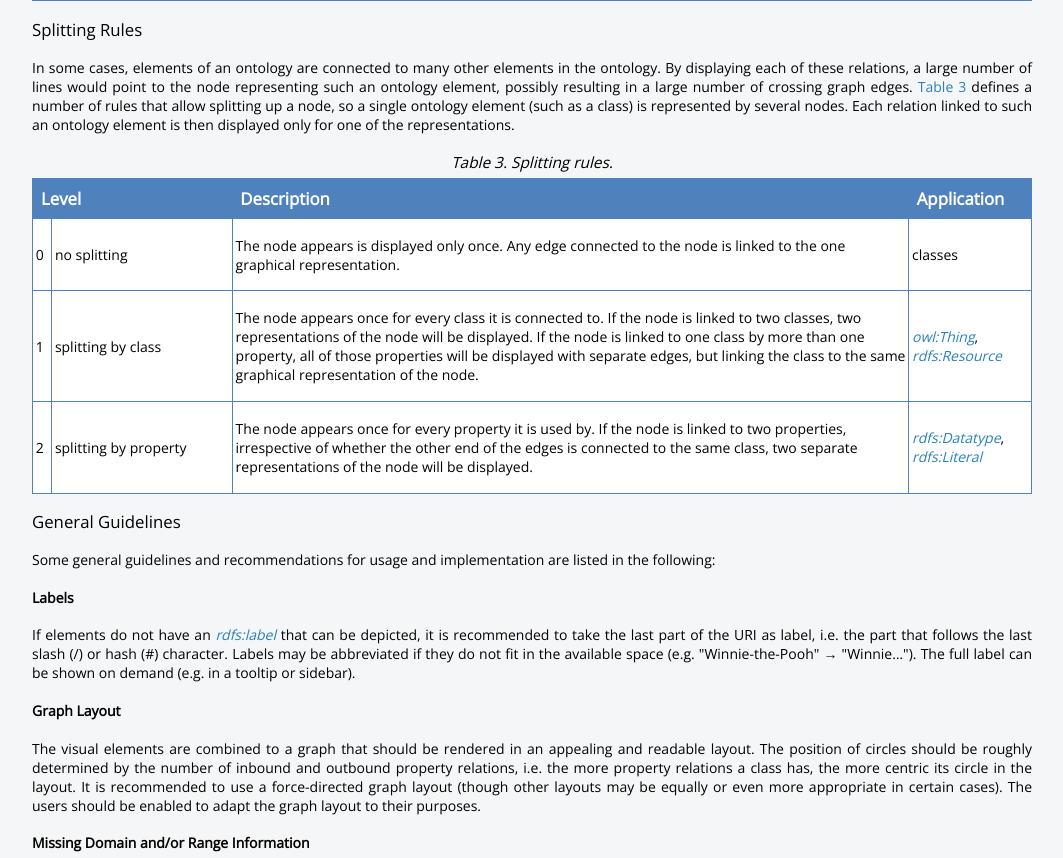
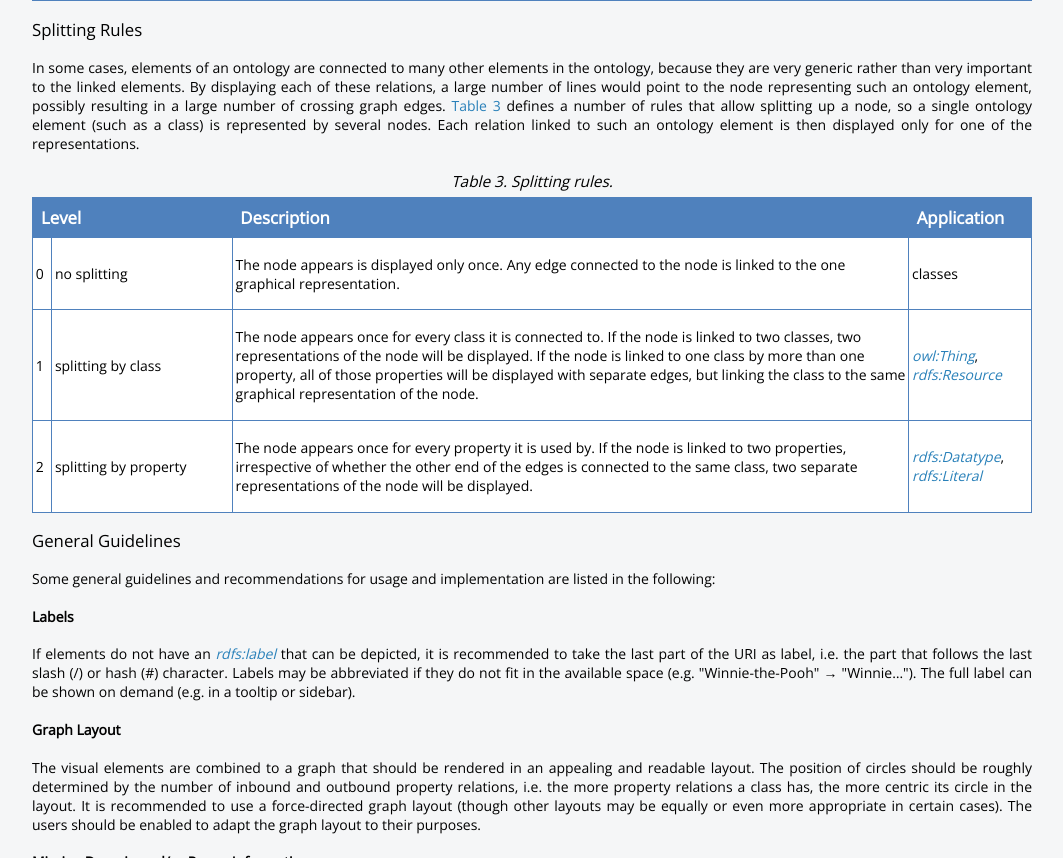
Before and after one commit to VisualDataWeb/WebVOWL, a plain HTML site: page spec.html in a window 1280 px wide. Shown: the part 3640-4498 px from the top of the page, without its empty margins (108-1171 px from the left). Drawn offline with nearby package versions, Linux system fonts and the light colour scheme.

Commit message:
+ some remarks about splitting rules

```diff
--- a/spec.html
+++ b/spec.html
@@ -334,7 +334,8 @@
         </table>
 
         <h3 id="splittingRules">Splitting Rules</h3>
-        <p>In some cases, elements of an ontology are connected to many other elements in the ontology. By displaying each of these relations, a large number of lines would point to the node representing such an ontology element, possibly resulting in a large number of crossing graph edges. <a href="#colorTable">Table 3</a> defines a number of rules that allow splitting up a node, so a single ontology element (such as a class) is represented by several nodes. Each relation linked to such an ontology element is then displayed only for one of the representations.
+		<!-- @SL: second part of sentence added - ok? -->
+        <p>In some cases, elements of an ontology are connected to many other elements in the ontology, because they are very generic rather than very important to the linked elements. By displaying each of these relations, a large number of lines would point to the node representing such an ontology element, possibly resulting in a large number of crossing graph edges. <a href="#colorTable">Table 3</a> defines a number of rules that allow splitting up a node, so a single ontology element (such as a class) is represented by several nodes. Each relation linked to such an ontology element is then displayed only for one of the representations.
         </p>
           <table id="splittingTable">
           <caption>Table 3. Splitting rules.</caption>
@@ -364,7 +365,8 @@
                 <p><em><a href="http://www.w3.org/TR/owl-ref/#Thing-def">owl:Thing</a></em>, <em><a href="http://www.w3.org/TR/rdf-schema/#ch_resource">rdfs:Resource</a></em></p>
               </td>
             </tr>
-              <tr>
+			<!-- @SL: rename to "splitting by edge/relation", to make this definition more generic? -->
+            <tr>
               <td>2</td>
               <td>splitting by property</td>
               <td>
```
